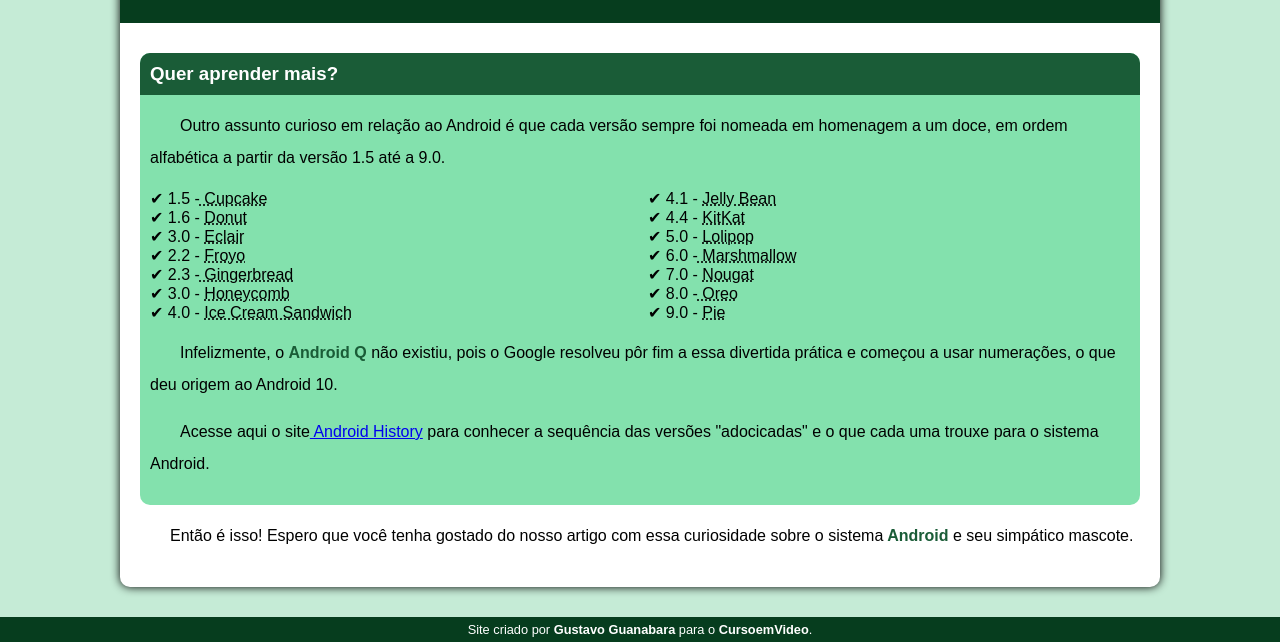
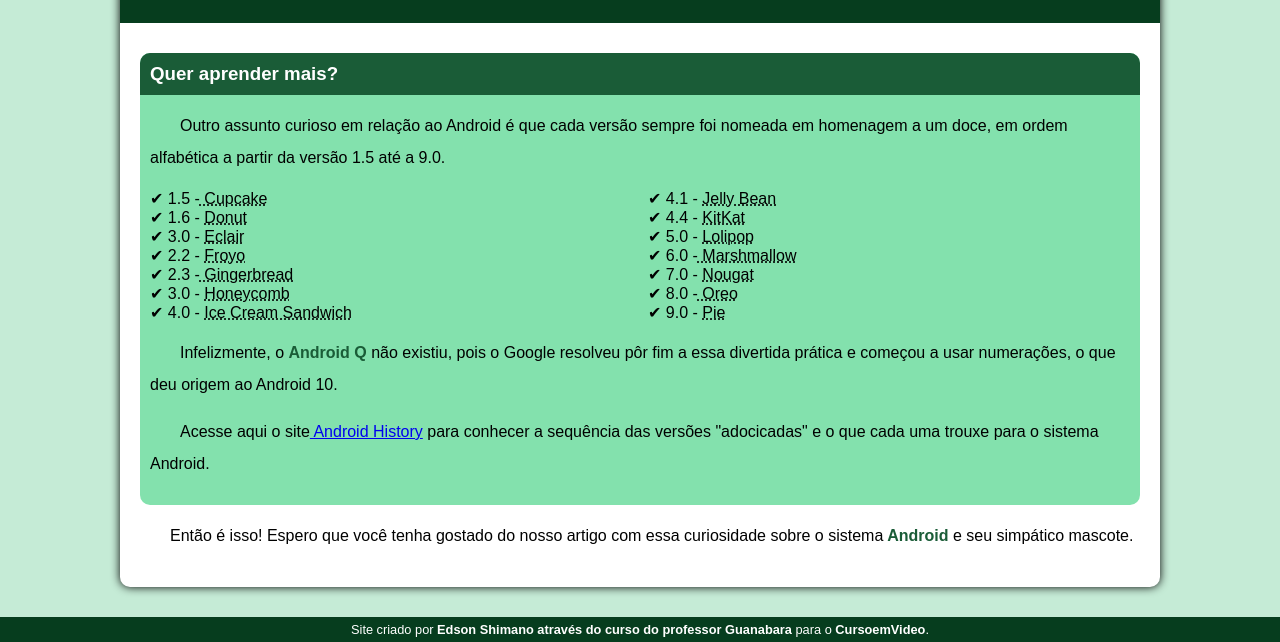
Before and after one commit to shimano-git/projeto-android, a plain HTML site: page index.html in a window 1280 px wide. Shown: the part 2312-2954 px from the top of the page. Drawn offline with Linux system fonts and the light colour scheme.

Commit message:
Update index.html

```diff
--- a/index.html
+++ b/index.html
@@ -87,7 +87,7 @@
 
 
     <footer>
-        Site criado por <a href="https://gustavoguanabara.github.io/" target="_blank">Gustavo Guanabara</a> para o <a href="https://www.youtube.com/results?search_query=curso+em+video" target="_blank">CursoemVideo</a>.
+        Site criado por <a href="https://gustavoguanabara.github.io/" target="_blank">Edson Shimano através do curso do professor Guanabara</a> para o <a href="https://www.youtube.com/results?search_query=curso+em+video" target="_blank">CursoemVideo</a>.
     </footer>
 
 
```
